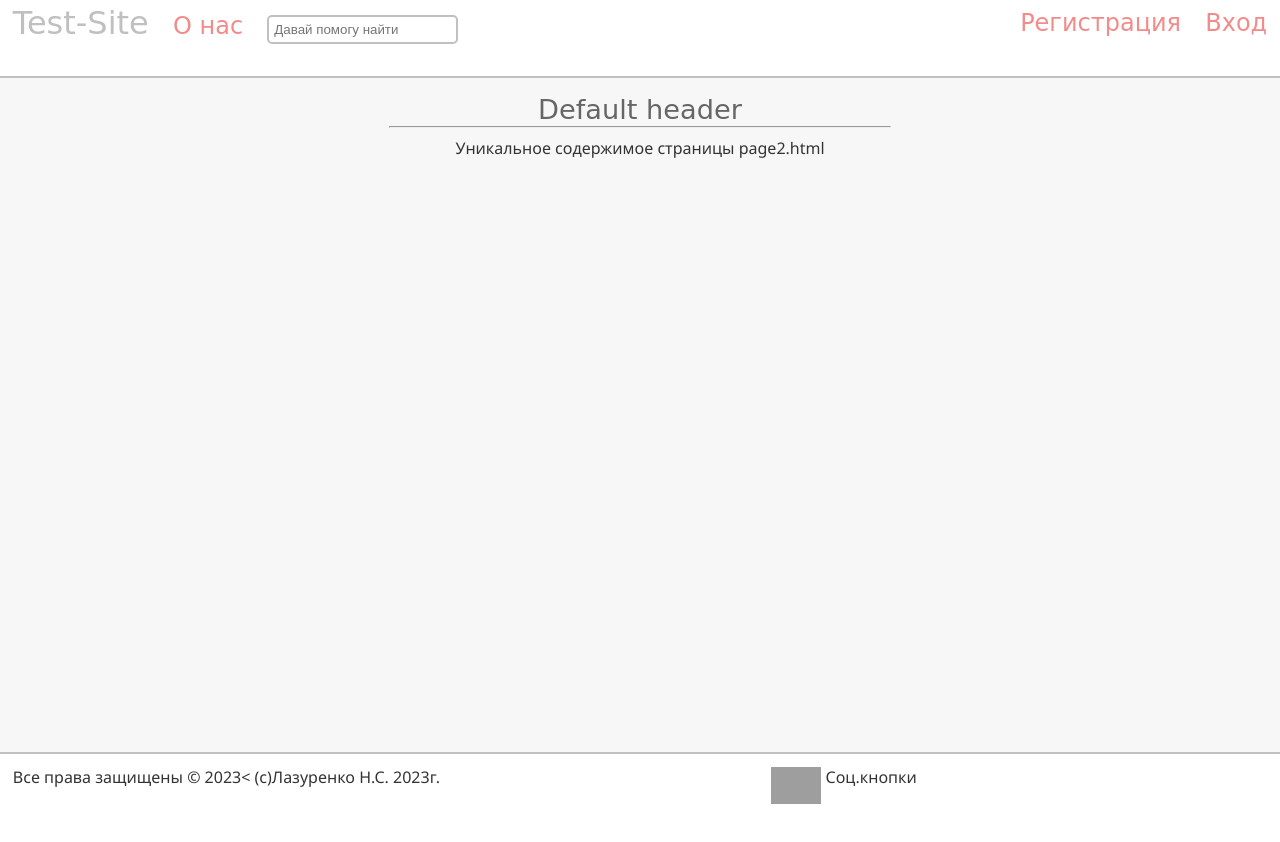
After one commit to NataLazurenko/DjangoProject_2, a Django app: template templates/Demo/page2.html in a window 1280 px wide. The commit adds this page. Run offline with Django 4.2, Linux system fonts and the light colour scheme; the template is opened without the code that fills it, so the values that code supplies are empty; grey boxes are pictures that could not be loaded.

Commit message:
наследование

```diff
--- /dev/null
+++ b/templates/Demo/base.html
@@ -0,0 +1,32 @@
+<!DOCTYPE html>
+{% load static %}
+<html lang="en">
+<head>
+    <meta charset="UTF-8">
+    <meta http-equiv="X-UA-Compatible" content="IE=edge">
+    <meta name="keywords" content="test, site, website">
+    <meta name="description" content="Этот сайт является пробным сайтом">
+    <link href="{% static 'CSS/style.css' %}" rel="stylesheet" type="text/css">
+    <link href="{% static 'IMG/favicon.ico' %}" rel="shortcut icon" type="image/x-icon">
+    <title>{% block title %}Default title{% endblock title %}</title>
+</head>
+<body>
+<div id="page-wrap">
+    {% include "header.html" %}
+    <div class="clear"><br/></div>
+    <center>
+        <div id="menu">
+ {% block header %}Default header{% endblock header %}
+            <hr>
+        </div>
+        {% block content %} Test {% endblock content %}
+</main>
+        <a href=""></a>
+    </center>
+</div>
+{% include "footer.html" %}
+</body>
+</html>
+
+</body>
+</html>
--- /dev/null
+++ b/templates/Demo/inc-1.html
@@ -0,0 +1,5 @@
+<div>
+    <p>
+        Какой-то кусок html, который можно подставить на любую другую страницу
+    </p>
+</div>
--- /dev/null
+++ b/templates/Demo/page2.html
@@ -0,0 +1,11 @@
+{% extends 'base.html' %}
+{% block style %}
+    {# подставляем содержимое блока родительского шаблона #}
+    {{ block.super }}
+    {# добавляем уникальную css для данной страницы #}
+    <link rel="stylesheet" href="new_style.css">
+{% endblock %}
+
+{% block content %}
+    Уникальное содержимое страницы page2.html
+{% endblock %}
--- /dev/null
+++ b/templates/footer.html
@@ -0,0 +1,7 @@
+{% load static %}
+<footer><
+    (c)Лазуренко Н.С. 2023г.
+    <span class="left"> Все права защищены &copy; 2023</span>
+    <span class="right"> Соц.кнопки<img src="IMG/VK.png" alt="Групп Вконтакте" title="Группа Вконтакте"/> </span>
+
+</footer>
--- /dev/null
+++ b/templates/header.html
@@ -0,0 +1,8 @@
+{% load static %}
+<header>
+<a href="index.html" title="На главную" id="logo">Test-Site</a>
+<span class="contact"><a href="about.html" title="Информация о нас">О нас</a></span>
+<input type="text" class="field" placeholder="Давай помогу найти" />
+<span class="right"><span class="contact"><a href="reg.html" title="Зарегистрироваться">Регистрация</a></span>
+    <span class="contact"><a href="auth.html" title="Войти">Вход</a></span></span>
+</header>
--- a/templates/item_page.html
+++ b/templates/item_page.html
@@ -1,5 +1,7 @@
 <!DOCTYPE html>
+{% extends "base.html" %}
 {% load static %}
+{% block header %} Страница товара {% endblock header %}
 <html lang="ru">
 <head>
     <meta charset="UTF-8">
@@ -21,7 +23,9 @@
 <body>
 <h1> Страница товара </h1>
 Название: {{ item.name }} <br>
-Количество: {{ item.count }} <br>
+Бренд: {{ item.brand }} <br>
+Количество: {{ item.count|default:"Товар отсутствует" }} <br>
+Описание: {{ item.description }} <br>
 <a href="/items_list"> Назад </a>
 </body>
 </html>
```
Also changed, not shown: templates/Demo/page1.html (added, +7 -0 lines).
